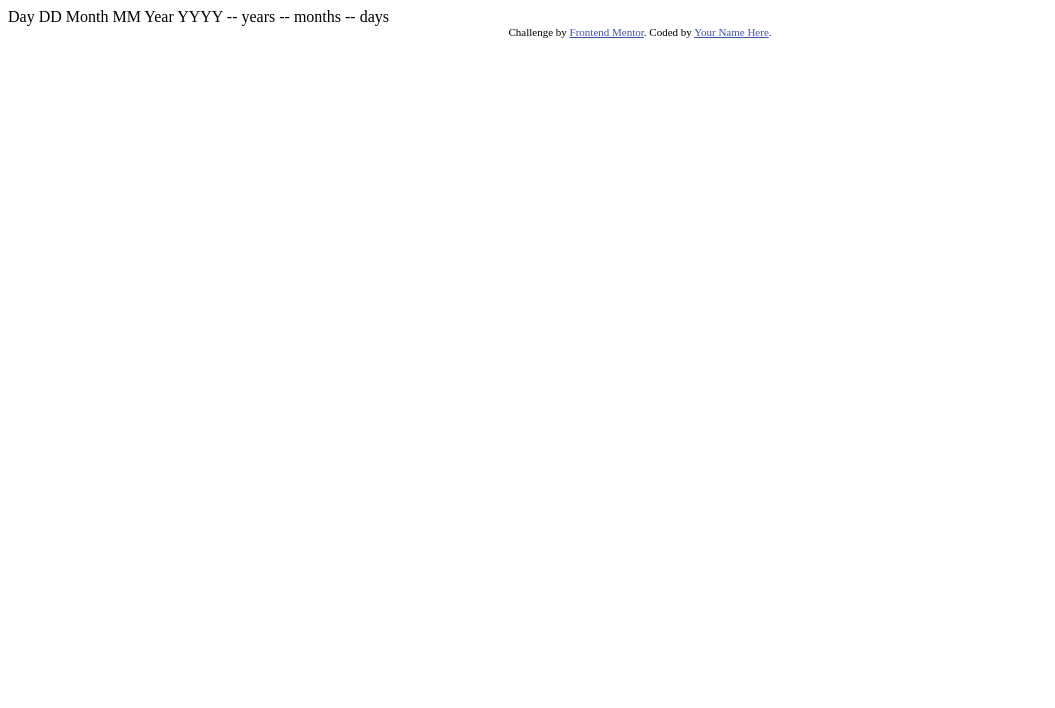
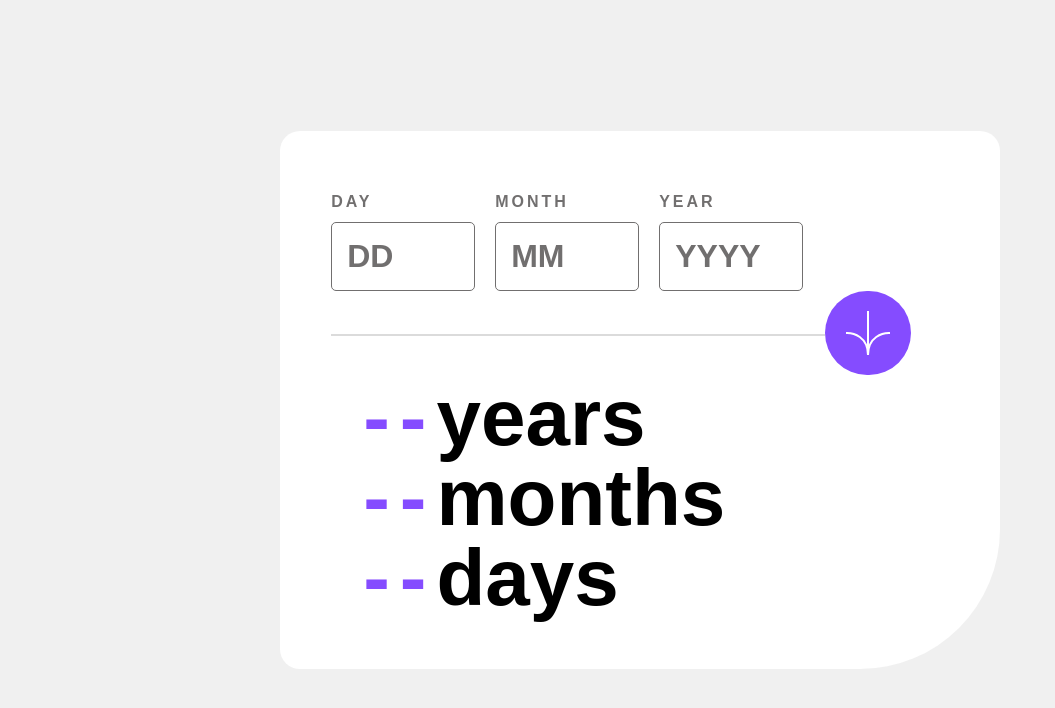
Before and after one commit to kdrai007/age-calculator, a plain HTML site: page index.html in a window 1280 px wide. Shown: the whole page, without its empty margins (0-1055 px from the left). Drawn offline with Linux system fonts and the light colour scheme.

Commit message:
frontend part done

```diff
--- a/index.html
+++ b/index.html
@@ -1,37 +1,56 @@
 <!DOCTYPE html>
 <html lang="en">
+
 <head>
   <meta charset="UTF-8">
-  <meta name="viewport" content="width=device-width, initial-scale=1.0"> <!-- displays site properly based on user's device -->
+  <meta name="viewport" content="width=device-width, initial-scale=1.0">
+  <!-- displays site properly based on user's device -->
 
   <link rel="icon" type="image/png" sizes="32x32" href="./assets/images/favicon-32x32.png">
 
   <title>Frontend Mentor | Age calculator app</title>
 
   <!-- Feel free to remove these styles or customise in your own stylesheet 👍 -->
-  <style>
-    .attribution { font-size: 11px; text-align: center; }
-    .attribution a { color: hsl(228, 45%, 44%); }
-  </style>
+  <link rel="stylesheet" href="./style.css">
 </head>
+
 <body>
 
-  Day
-  DD
+  <main class="main">
+    <div class="container">
+      <div class="input-container">
+        <div class="col">
+          <label for="day">day</label>
+          <input type="number" name="day" id="day" placeholder="DD" minlength="2" maxlength="2" required>
+        </div>
+        <div class="col">
+          <label for="month">month</label>
+          <input type="number" name="month" id="month" placeholder="MM" minlength="2" maxlength="2" required>
+        </div>
+        <div class="col">
+          <label for="year">year</label>
+          <input type="number" name="year" id="year" placeholder="YYYY" minlength="4" maxlength="4" required>
+        </div>
+      </div>
+      <div class="mid">
+        <hr>
+        <button class="arrow-btn">
+          <img class="arrow-icon" src="./assets/images/icon-arrow.svg" alt="arrow-icon">
+        </button>
+      </div>
+      <div class="result-container">
+        <h1><span id="year-res">--</span>years </h1>
+        <h1><span id="month-res">--</span>months </h1>
+        <h1><span id="days-res">--</span>days </h1>
+      </div>
+    </div>
+  </main>
 
-  Month
-  MM
-
-  Year
-  YYYY
-
-  -- years
-  -- months
-  -- days
-
-  <div class="attribution">
+  <!-- <div class="attribution">
     Challenge by <a href="https://www.frontendmentor.io?ref=challenge" target="_blank">Frontend Mentor</a>.
     Coded by <a href="#">Your Name Here</a>.
-  </div>
+  </div> -->
+  <script src="./script.js"></script>
 </body>
+
 </html>
--- /dev/null
+++ b/script.js
@@ -0,0 +1,36 @@
+window.onload = function () {
+  //inputs
+  const day = document.querySelector("#day");
+  const month = document.querySelector("#month");
+  const year = document.querySelector("#year");
+  const btn = document.querySelector(".arrow-icon");
+
+  const currentDate = new Date();
+  //result
+
+  const resultDay = document.querySelector("#day-res");
+  const resultMonth = document.querySelector("#month-res");
+  const resultYear = document.querySelector("#year-res");
+
+  btn.addEventListener("click", () => {
+    //21 03 1999
+    //03 04 2023
+    //13 0 24
+    if (!day.value && !month.value && !year.value) {
+      return console.log("Please enter values");
+    }
+    let currentDay = currentDate.getDate();
+    let currentMonth = currentDate.getMonth() + 1;
+    let currentYear = currentDate.getFullYear();
+    console.log(currentMonth + " " + month.value);
+    if (currentMonth - month.value === 1) {
+    }
+    // debugger;
+    if (month.value > currentMonth) {
+    }
+    resultMonth.innerText = currentMonth - month.value;
+    resultYear.innerText = currentYear - year.value;
+  });
+
+  console.log(currentDate);
+};
--- /dev/null
+++ b/style.css
@@ -0,0 +1,105 @@
+@import url("https://fonts.googleapis.com/css2?family=Poppins:ital,wght@0,700;1,400;1,800&display=swap");
+:root {
+  --Purple: hsl(259, 100%, 65%);
+  --Light-red: hsl(0, 100%, 67%);
+
+  /* ### Neutral */
+
+  --White: hsl(0, 0%, 100%);
+  --Off-white: hsl(0, 0%, 94%);
+  --Light-grey: hsl(0, 0%, 86%);
+  --Smokey-grey: hsl(0, 1%, 44%);
+  --Off-black: hsl(0, 0%, 8%);
+}
+* {
+  margin: 0;
+  padding: 0;
+  box-sizing: border-box;
+}
+.main {
+  font-family: "Overpass", sans-serif;
+  background-color: var(--Off-white);
+  display: flex;
+  height: 100vh;
+  justify-content: center;
+  align-items: center;
+}
+.container {
+  background-color: var(--White);
+  width: 45rem;
+  padding: 3.2rem;
+  border-radius: 20px 20px 140px 20px;
+}
+
+.input-container {
+  display: flex;
+  gap: 20px;
+}
+input[type="number"]::-webkit-outer-spin-button,
+input[type="number"]::-webkit-inner-spin-button {
+  -webkit-appearance: none;
+  margin: 0;
+}
+
+input[type="number"] {
+  -moz-appearance: textfield;
+}
+
+.input-container > .col > label {
+  color: var(--Smokey-grey);
+  text-transform: uppercase;
+  letter-spacing: 3px;
+  line-height: 2.5;
+  font-weight: 700;
+}
+.col {
+  display: flex;
+  flex-direction: column;
+}
+.input-container > .col > input[type="number"] {
+  font-size: 32px;
+  padding: 15px;
+  width: 9rem;
+  border-radius: 5px;
+  border: 1.2px solid var(--Smokey-grey);
+  font-weight: 800;
+}
+.input-container > .col > input[type="number"]:focus {
+  border: 2px solid var(--Purple);
+  outline: none;
+}
+
+input::placeholder {
+  color: var(--Smokey-grey);
+}
+.mid {
+  display: flex;
+  align-items: center;
+}
+.mid > hr {
+  width: 80%;
+  border: 1px solid var(--Light-grey);
+}
+.arrow-icon {
+  background-color: var(--Purple);
+  border: none;
+  border-radius: 999px;
+  padding: 20px;
+  cursor: pointer;
+}
+.arrow-btn {
+  border: none;
+  background: none;
+}
+.result-container {
+  padding: 0 2rem;
+}
+.result-container > h1 {
+  font-size: 5rem;
+  font-weight: 800;
+  line-height: 1;
+}
+.result-container > h1 > span {
+  color: var(--Purple);
+  letter-spacing: 10px;
+}
```
